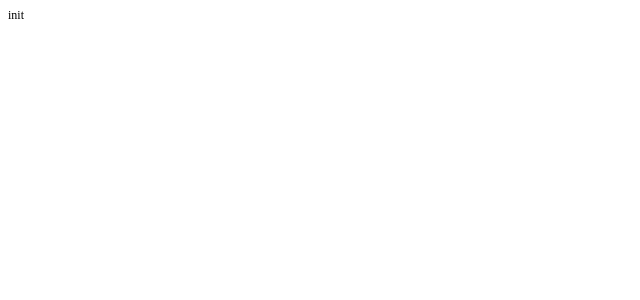
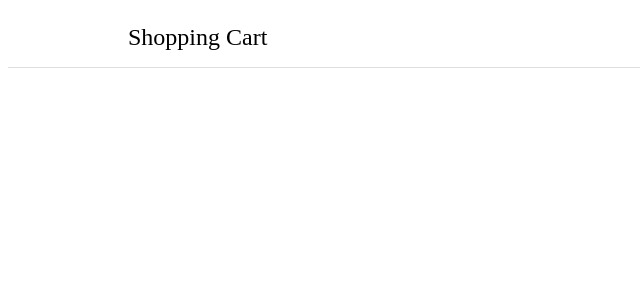
Before and after one commit to kis0421/shopping-cart, a React app: page / in a window 1280 px wide. Shown: the top 300 px of the page, without its empty margins (0-640 px from the left). Built offline with nearby package versions, Linux system fonts and the light colour scheme.

Commit message:
add Header 컴포넌트

```diff
--- a/src/App.tsx
+++ b/src/App.tsx
@@ -1,15 +1,36 @@
-import { css } from "@emotion/react";
 import { QueryClient, QueryClientProvider } from "react-query"
 
+import { css } from "@emotion/react";
+import { createTheme, ThemeProvider } from "@mui/material/styles";
+
+import Header from "./components/Header";
+
+const queryClient = new QueryClient();
 const appStyle = css`
-  font-size:12px;
+  font-size:16px;
 `;
+const theme = createTheme({
+  palette: {
+    primary: {
+      main: "#7befb2"
+    }
+  }
+});
 
-const queryClient = new QueryClient()
+const App = () => {
+  return (
+    <div css={appStyle}>
+      <Header />
+    </div>
+  )
+}
+
 export default () => {
   return (
     <QueryClientProvider client={queryClient}>
-      <div css={appStyle}>init</div>
+      <ThemeProvider theme={theme}>
+        <App />
+      </ThemeProvider>
     </QueryClientProvider>
   )
 }
--- /dev/null
+++ b/src/components/Header.tsx
@@ -0,0 +1,22 @@
+import { css } from "@emotion/react";
+import { memo } from "react";
+
+const headerStyle = css`
+  border-bottom: 1px solid #dedede;
+  > div:nth-of-type(1) {
+    max-width:1024px;
+    padding:16px;
+    margin:0 auto;
+  }
+`;
+
+export default memo(() => {
+  console.log("aaa")
+  return (
+    <header css={headerStyle}>
+      <div>
+        <div css={css`font-size:1.5rem;`}>Shopping Cart</div>
+      </div>
+    </header>
+  )
+})
```
